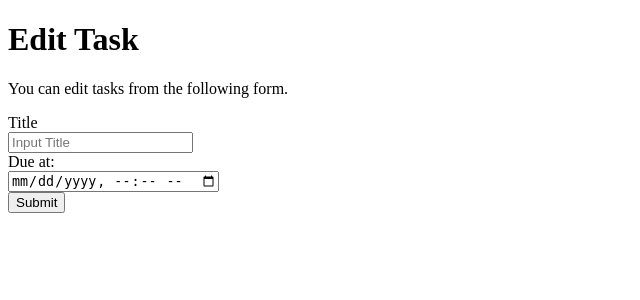
After one commit to 1F10250112/django-test-exercise, a Django app: template todo/templates/todo/edit.html in a window 1280 px wide. The commit adds this page. Shown: the top 300 px of the page, without its empty margins (0-640 px from the left). Run offline with Django 5.2, Linux system fonts and the light colour scheme; the template is opened without the code that fills it, so the values that code supplies are empty.

Commit message:
更新機能の追加

```diff
--- a/config/urls.py
+++ b/config/urls.py
@@ -21,5 +21,6 @@ from todo import views as todo_views
 urlpatterns = [
     path('admin/', admin.site.urls),
     path('', todo_views.index, name='index'),
-    path('<int:task_id>/', todo_views.detail, name = 'detail')
+    path('<int:task_id>/', todo_views.detail, name = 'detail'),
+    path('<int:task_id>/update/', todo_views.update, name='update'),
 ]
--- a/todo/templates/todo/detail.html
+++ b/todo/templates/todo/detail.html
@@ -23,7 +23,7 @@
   </ul>
 
   <div>
-      <a href="{% url 'index' %}">Top</a>
+    <a href="{% url 'update' task.id %}">編集する</a>|<a href="{% url 'index' %}">Top</a>
   </div>
 </body>
 
--- /dev/null
+++ b/todo/templates/todo/edit.html
@@ -0,0 +1,32 @@
+{% load static %}
+<!DOCTYPE html>
+<html lang="ja">
+
+<head>
+    <title>Todo application</title>
+    <meta charset="UTF-8">
+    <meta name="author" content="INIAD">
+</head>
+
+<body>
+    <h1>Edit Task</h1>
+    <p>You can edit tasks from the following form.</p>
+    <form action="{% url 'update' task.id %}" method="post">
+        {% csrf_token %}
+        <div>
+            <label for="titleInput">Title</label><br>
+            <input id="titleInput" name="title" type="text" placeholder="Input Title" value="{{ task.title }}">
+        </div>
+        <div>
+            <label for="dueInput">Due at:</label><br>
+            <input id="dueInput" name="due_at" type="datetime-local" value="{{ task.due_at|date:'Y-m-d H:i' }}">
+        </div>
+        <div>
+            <button type="submit">Submit</button>
+        </div>
+    </form>
+    <br>
+
+</body>
+
+</html>
```
Also changed, not shown: todo/views.py (+19 -1 lines). Lines whose indentation alone changed are shown as unchanged.
